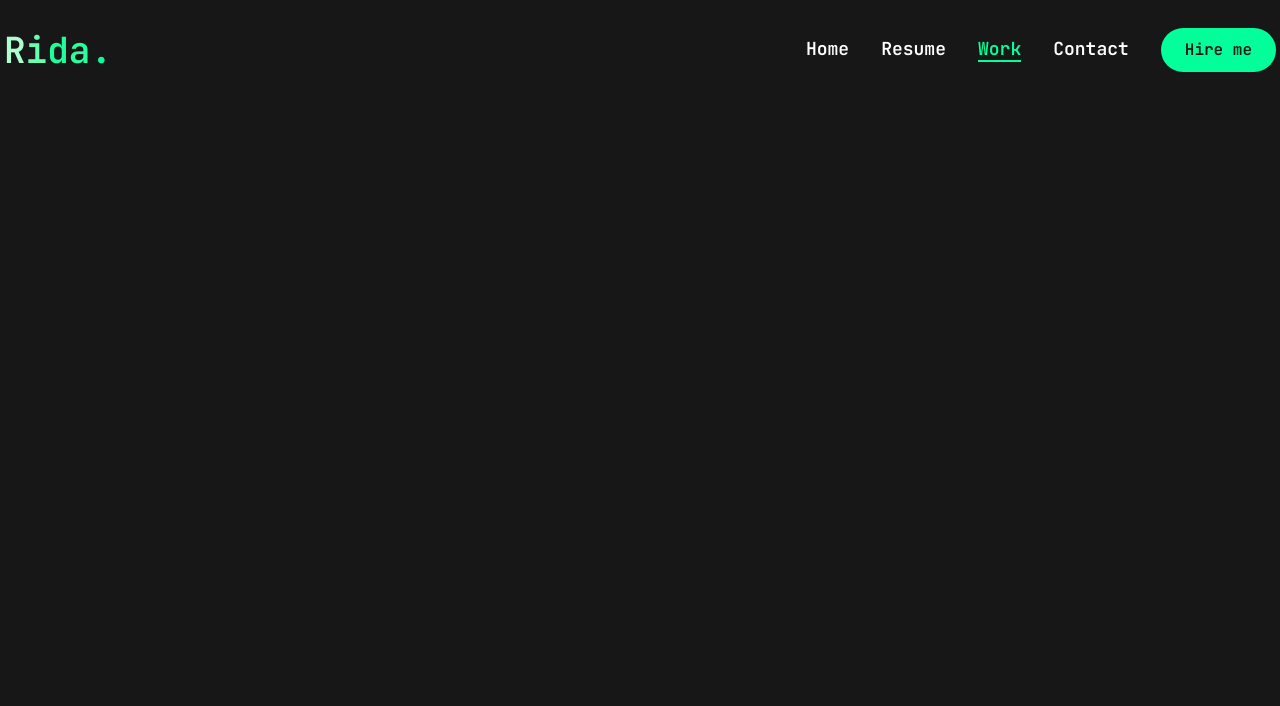
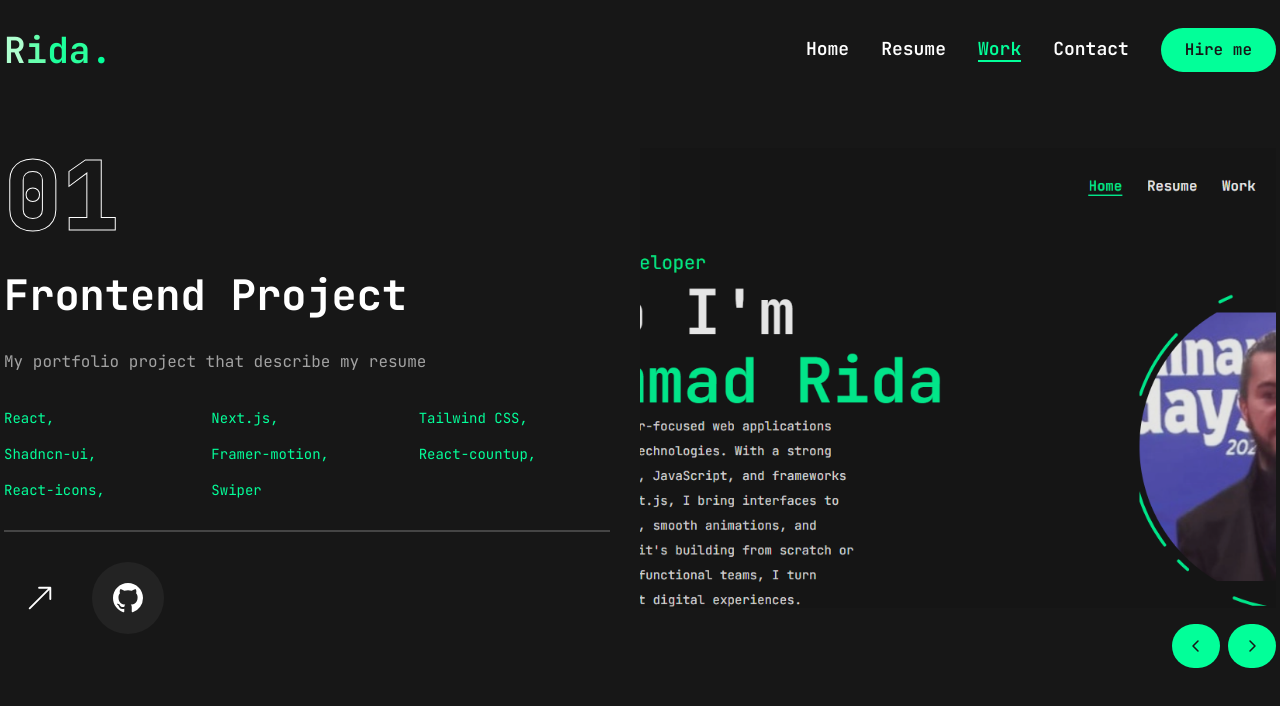
Before and after one commit to mohammadrida990/rida-portfolio, a Next.js app: page /work in a window 1280 px wide. Shown: the top 706 px of the page. Built offline with nearby package versions, Linux system fonts and the light colour scheme.

Commit message:
add work page

```diff
--- a/app/globals.css
+++ b/app/globals.css
@@ -2,6 +2,20 @@
 @import "tw-animate-css";
 
 @custom-variant dark (&:is(.dark *));
+
+@layer utilities {
+  .text-outline {
+    text-shadow:
+      1px 1px 0 #000,
+      -1px 1px 0 #000,
+      1px -1px 0 #000,
+      -1px -1px 0 #000;
+  }
+  .text-outline-white {
+    color: transparent;
+    -webkit-text-stroke: 1px white;
+  }
+}
 
 @theme inline {
   --color-background: var(--background);
--- a/app/work/page.tsx
+++ b/app/work/page.tsx
@@ -1,3 +1,162 @@
-const SiteInfo = () => {};
+"use client";
 
-export default SiteInfo;
+import { motion } from "framer-motion";
+import Image from "next/image";
+import Link from "next/link";
+import { useState } from "react";
+import { BsArrowUpRight, BsGithub } from "react-icons/bs";
+import { Swiper, SwiperSlide } from "swiper/react";
+import "swiper/css";
+import { Swiper as SwiperType } from "swiper";
+import WorkSliderBtns from "@/components/WorkSlierBtns";
+
+const projects = [
+  {
+    num: "01",
+    name: "Rida Portfolio",
+    category: "frontend",
+    description: "My portfolio project that describe my resume",
+    stack: [
+      { name: "React" },
+      { name: "Next.js" },
+      { name: "Tailwind CSS" },
+      { name: "Shadncn-ui" },
+      { name: "Framer-motion" },
+      { name: "React-countup" },
+      { name: "React-icons" },
+      { name: "Swiper" },
+    ],
+    image: "/assets/porfolio.png",
+    live: "",
+    github1: "https://github.com/mohammadrida990/rida-portfolio",
+  },
+  {
+    num: "02",
+    name: "E-commerce",
+    category: "fullstack",
+    description: "Small ecommerce project to buy products online",
+    stack: [
+      { name: "Next.js" },
+      { name: "Nest.js" },
+      { name: "Tailwind CSS" },
+      { name: "Shadncn-ui" },
+      { name: "PostgreSQL" },
+    ],
+    image: "/assets/me.JPG",
+    live: "",
+    github1: "https://github.com/mohammadrida990/eccomerce_frontend",
+    github2: "https://github.com/mohammadrida990/ecommerce-backend",
+  },
+];
+const Work = () => {
+  const [project, setProject] = useState(projects[0]);
+
+  const handleSlideChange = (swiper: SwiperType) => {
+    const currentIndex = swiper.activeIndex;
+    setProject(projects[currentIndex]);
+  };
+  return (
+    <motion.section
+      initial={{ opacity: 0 }}
+      animate={{
+        opacity: 1,
+        transition: { delay: 2.4, duration: 0.4, ease: "easeIn" },
+      }}
+      className="min-h-[80vh] flex flex-col justify-center py-12 xl:px-0"
+    >
+      <div className="container mx-auto">
+        <div className="flex flex-col xl:flex-row xl:gap-[30px]">
+          <div className="w-full order-2 xl:order-none xl:justify-between xl:w-[50%] xl:h-[460px] flex flex-col">
+            <div className="flex flex-col gap-[30px] h-[50%]">
+              <div className="text-8xl font-extrabold text-outline-white leading-none text-transparent">
+                {project.num}
+              </div>
+
+              <h2 className="text-[42px] font-bold leading-none text-white group-hover:text-accent transition-all duration-500 capitalize">
+                {project.category} project
+              </h2>
+
+              <p className="text-white/60">{project.description}</p>
+
+              <ul className="gap-4 grid grid-cols-2 xl:grid-cols-3">
+                {project.stack.map((item, index) => {
+                  return (
+                    <li className="text-sm text-accent" key={index}>
+                      {item.name}
+                      {index !== project.stack.length - 1 && ", "}
+                    </li>
+                  );
+                })}
+              </ul>
+
+              <div className="border border-white/20" />
+
+              <div className="flex items-center gap-4">
+                <span>
+                  <div className="h-[72px] w-[72px] flex justify-center items-center">
+                    <BsArrowUpRight className="text-white text-3xl hover:text-accent" />
+                  </div>
+                </span>
+
+                <Link href={project.github1}>
+                  <div className="h-[72px] w-[72px] bg flex justify-center items-center bg-white/5 rounded-full">
+                    <BsGithub className="text-white text-3xl hover:text-accent" />
+                  </div>
+                </Link>
+
+                {project.github2 && (
+                  <Link href={project.github2}>
+                    <div className="h-[72px] w-[72px] bg flex justify-center items-center bg-white/5 rounded-full">
+                      <BsGithub className="text-white text-3xl hover:text-accent" />
+                    </div>
+                  </Link>
+                )}
+              </div>
+            </div>
+          </div>
+
+          <div className="w-full xl:w-[50%]">
+            <Swiper
+              spaceBetween={30}
+              slidesPerView={1}
+              onSlideChange={handleSlideChange}
+              className="xl:h-[520px] mb-12"
+            >
+              {projects.map((item, index) => {
+                return (
+                  <SwiperSlide key={index} className="w-full">
+                    <div className="h-[460px] relative group flex justify-center items-center bg-pink-50/20">
+                      <div className="absolute top-0 bottom-0 w-full h-full z-10 bg-black/10" />
+
+                      <div className="w-full h-full relative">
+                        <Image
+                          src={item.image}
+                          fill
+                          alt=""
+                          className="object-cover"
+                        />
+                      </div>
+                    </div>
+                  </SwiperSlide>
+                );
+              })}
+
+              <WorkSliderBtns
+                containerStyles="
+                  absolute right-0 xl:bottom-0 z-20 w-full justify-between
+                  flex xl:w-max xl:justify-none bottom-[calc(50%_-_22px)] gap-2
+                "
+                btnStyles="
+                  bg-accent hover:bg-accent/30  text-primary flex justify-center
+                  items-center text-[22px] w-[44px] h-[44px] transition-all
+                "
+              />
+            </Swiper>
+          </div>
+        </div>
+      </div>
+    </motion.section>
+  );
+};
+
+export default Work;
--- /dev/null
+++ b/components/WorkSlierBtns.tsx
@@ -0,0 +1,28 @@
+"use client";
+
+import { PiCaretLeftBold, PiCaretRightBold } from "react-icons/pi";
+import { useSwiper } from "swiper/react";
+import { Button } from "./ui/button";
+
+type WorkSlider = {
+  containerStyles: string;
+  btnStyles: string;
+};
+
+const WorkSliderBtns = ({ containerStyles, btnStyles }: WorkSlider) => {
+  const swiper = useSwiper();
+
+  return (
+    <div className={containerStyles}>
+      <Button className={btnStyles} onClick={() => swiper.slidePrev()}>
+        <PiCaretLeftBold />
+      </Button>
+
+      <Button className={btnStyles} onClick={() => swiper.slideNext()}>
+        <PiCaretRightBold />
+      </Button>
+    </div>
+  );
+};
+
+export default WorkSliderBtns;
--- a/package.json
+++ b/package.json
@@ -25,6 +25,7 @@
     "react-countup": "^6.5.3",
     "react-dom": "^19.0.0",
     "react-icons": "^5.5.0",
+    "swiper": "^11.2.6",
     "tailwind-merge": "^3.2.0",
     "tw-animate-css": "^1.2.5"
   },
```
Also changed, not shown: public/assets/porfolio.png (added), 1 other file (tests, documents, lock files or other folders).
